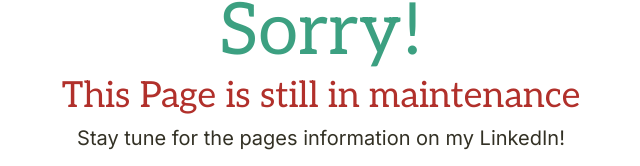
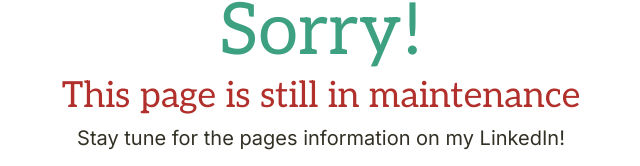
Before and after one commit to andi-ramadhan/andiramadhan.github.io, a React (Vite) app: page /project in a window 1280 px wide. Shown: the part 326-492 px from the top of the page, without its empty margins (319-959 px from the left). Built offline with nearby package versions, Linux system fonts and the light colour scheme.

Commit message:
fixed typo

```diff
--- a/src/pages/Maintenance.jsx
+++ b/src/pages/Maintenance.jsx
@@ -2,7 +2,7 @@ const Maintenance = () => {
   return (
     <section className="flex flex-col justify-center items-center text-pretty text-center text-my-black gap-2">
       <h1 className="text-5xl md:text-7xl text-my-cyan">Sorry!</h1>
-      <h2 className="text-2xl md:text-4xl text-my-red">This Page is still in maintenance</h2>
+      <h2 className="text-2xl md:text-4xl text-my-red">This page is still in maintenance</h2>
       <p className=" md:text-xl">Stay tune for the pages information on my LinkedIn!</p>
     </section>
   );
```
